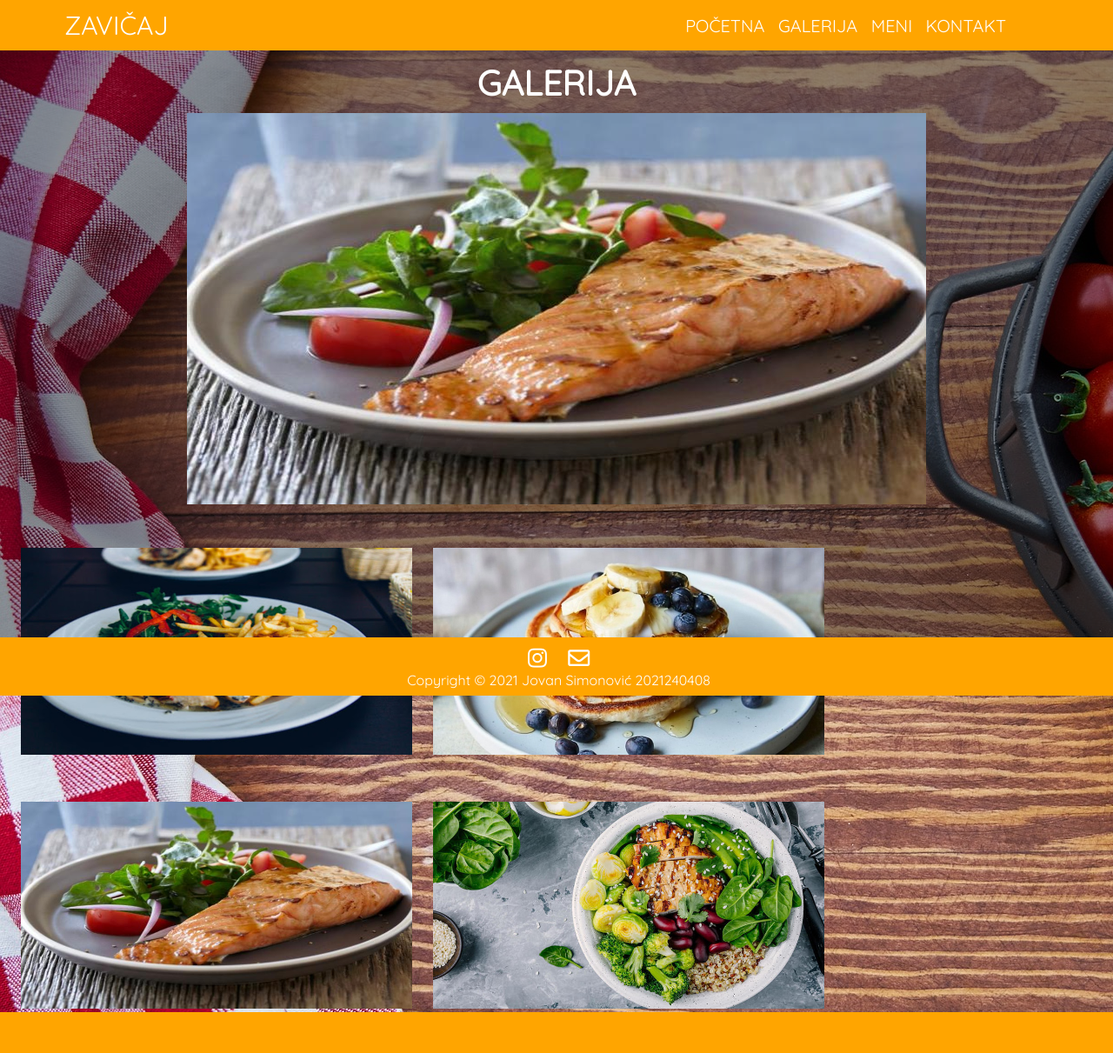
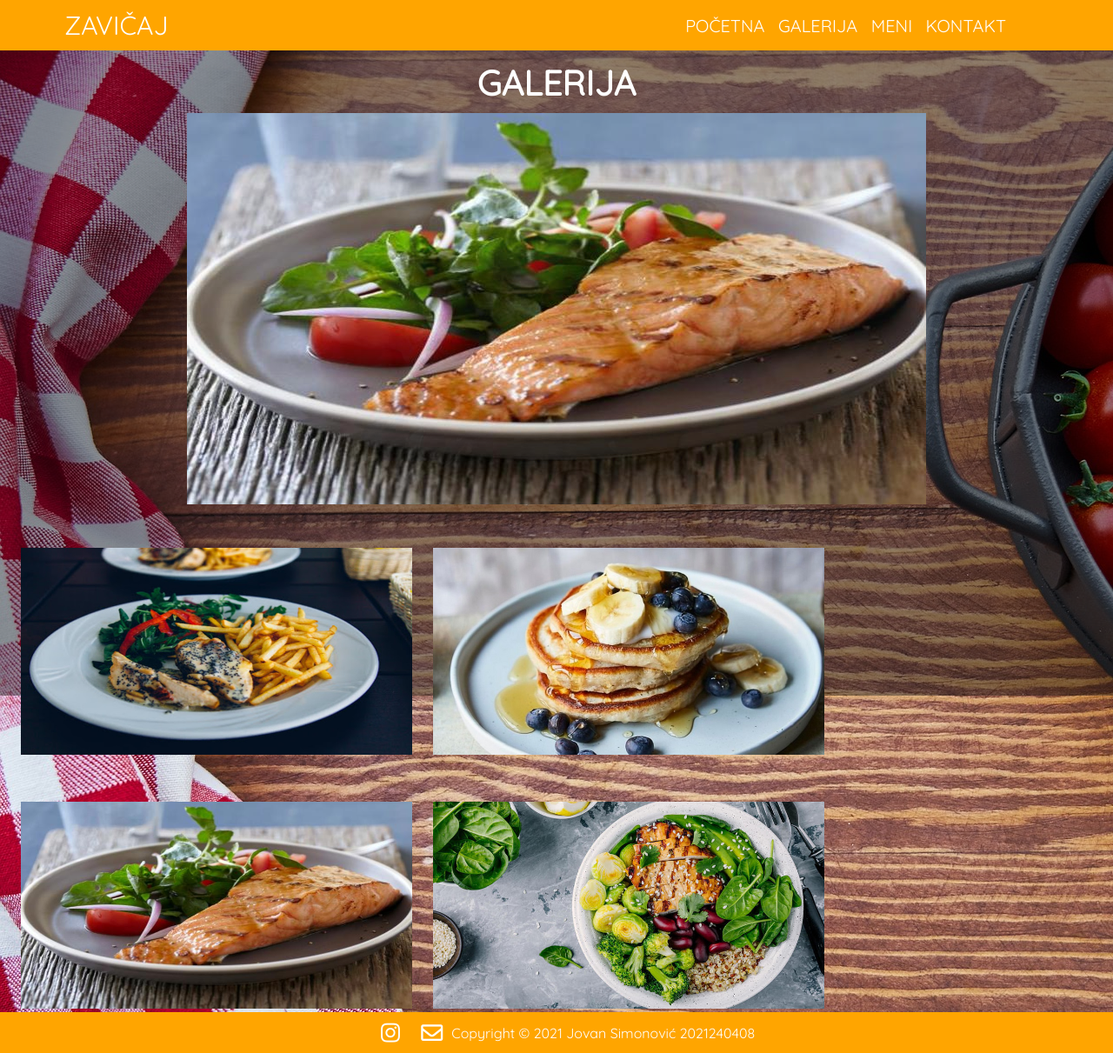
Before and after one commit to JocaxD69/Zavicaj, a PHP site: page /gallery.html in a window 1280 px wide. Shown: the whole page at 87% size. Before the commit the page ends 1164 px from the top, so only its background shows below. Run offline with PHP 8.4, Linux system fonts and the light colour scheme; some libraries are stand-ins or nearby versions.

Commit message:
gallery-fixed-footer

```diff
--- a/css/style.css
+++ b/css/style.css
@@ -12,6 +12,16 @@
   position: absolute;
   bottom: 0;
   width: 99.15%;
+}
+.gallery-fixed-footer {
+  display: flex;
+  justify-content: center;
+  align-items: center;
+  text-align: center;
+  position: relative;
+  bottom: 0;
+  width: 100vw;
+  min-height: 3vh;
 }
 .tint {
   width: 100%;
--- a/gallery.html
+++ b/gallery.html
@@ -124,7 +124,7 @@
         </div>
       </div>
     </div>
-    <footer class="fixed-footer">
+    <footer class="gallery-fixed-footer">
       <div>
         <a href="https://www.instagram.com/zavicajnegotin/" target="_blank"
           ><i class="fab fa-instagram"></i
```
